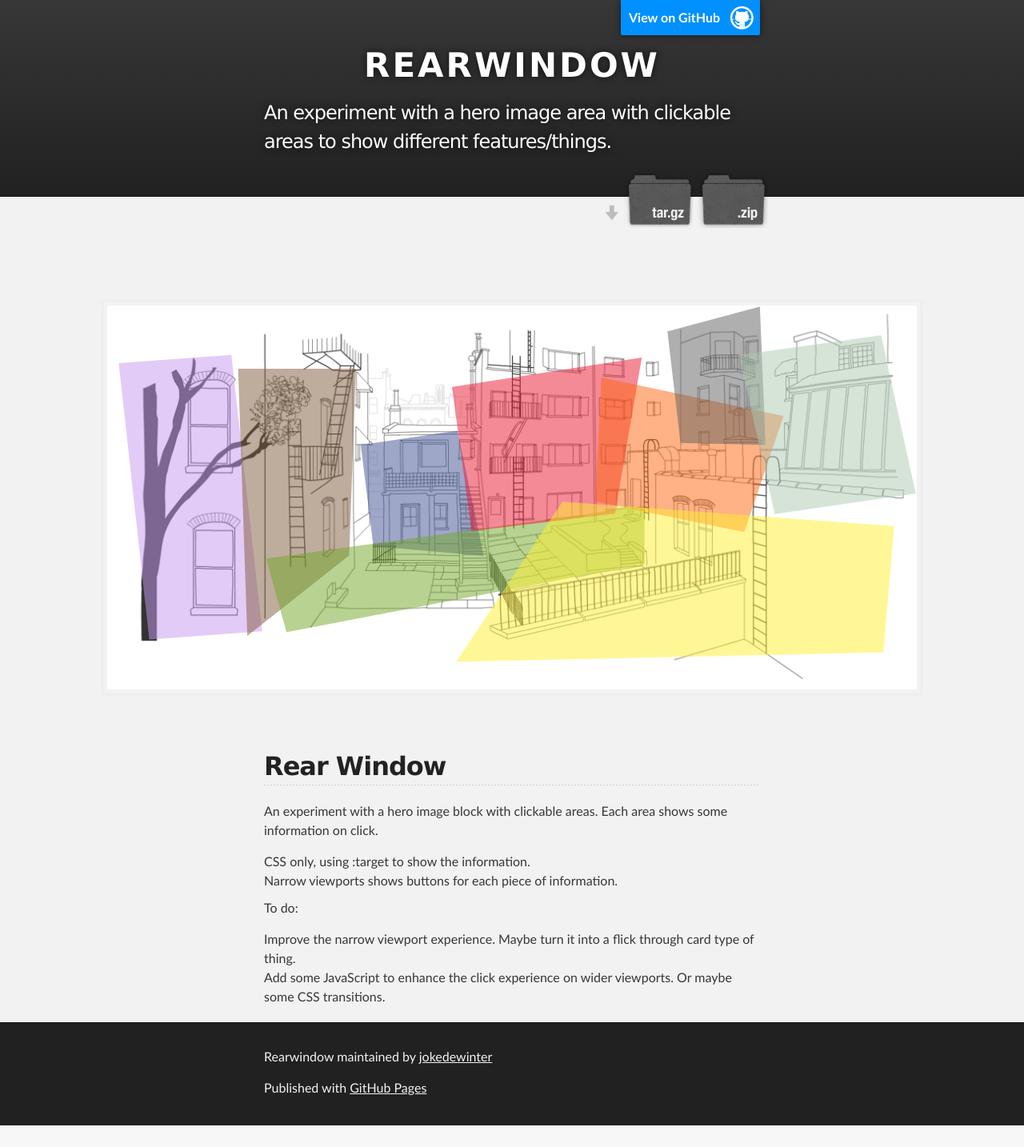
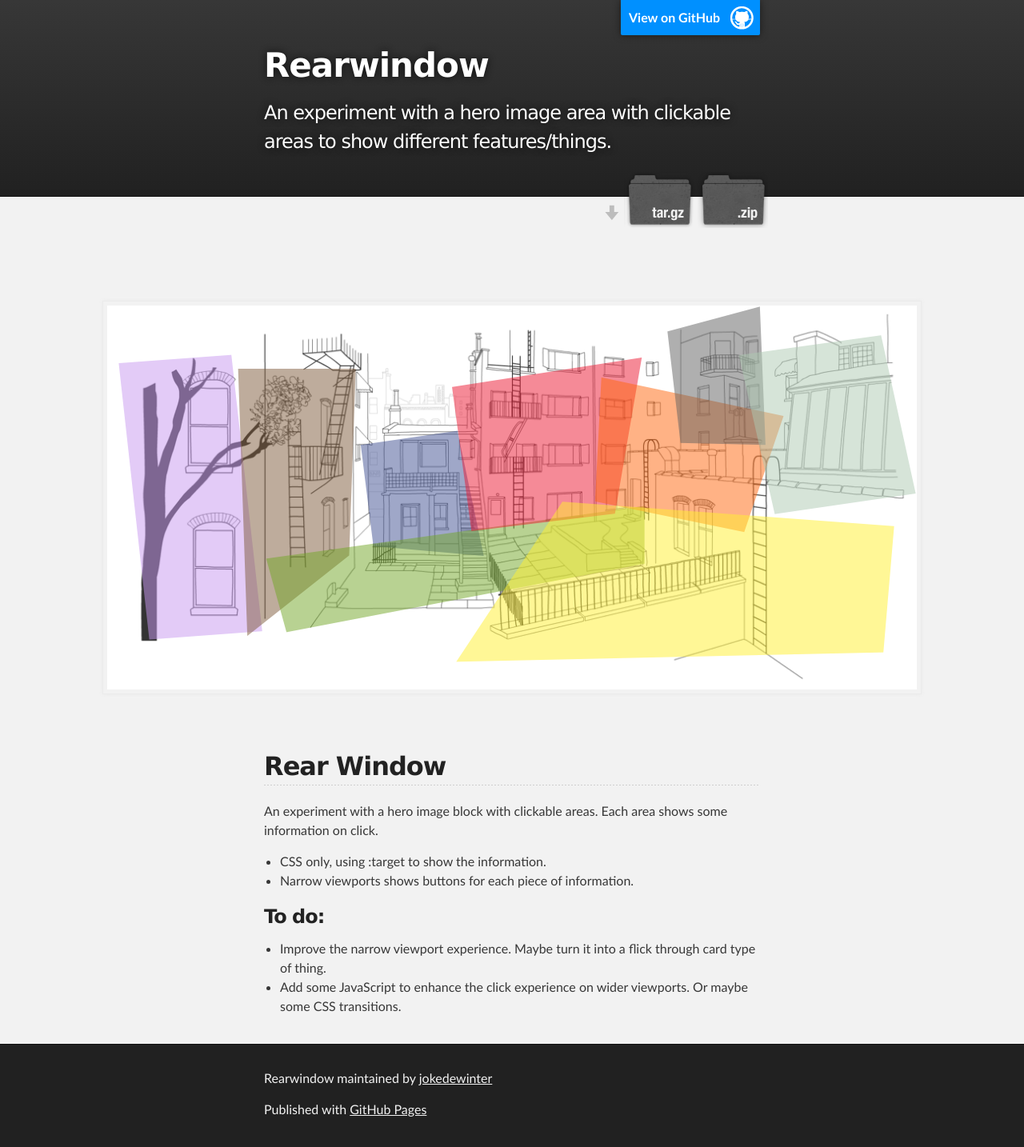
Before and after one commit to jokedewinter/rearwindow, a PHP site: page / in a window 1280 px wide. Shown: the whole page at 80% size. Before the commit the page ends 1407 px from the top, so only its background shows below. Run offline with PHP 8.4, Linux system fonts and the light colour scheme.

Commit message:
Fixing CSS overlap

```diff
--- a/index.html
+++ b/index.html
@@ -60,8 +60,7 @@
   		</section>
 
       <section id="main_content" class="inner">
-        <h2>
-<a id="rear-window" class="anchor" href="#rear-window" aria-hidden="true"><span aria-hidden="true" class="octicon octicon-link"></span></a>Rear Window</h2>
+        <h2><a id="rear-window" class="anchor" href="#rear-window" aria-hidden="true"><span aria-hidden="true" class="octicon octicon-link"></span></a>Rear Window</h2>
 
         <p>An experiment with a hero image block with clickable areas. Each area shows some information on click.</p>
 
@@ -70,7 +69,7 @@
           <li>Narrow viewports shows buttons for each piece of information.</li>
         </ul>
 
-<p>To do:</p>
+        <h3>To do:</h3>
 
         <ul>
           <li>Improve the narrow viewport experience. Maybe turn it into a flick through card type of thing.</li>
--- a/stylesheets/screen.css
+++ b/stylesheets/screen.css
@@ -24,7 +24,7 @@ Version: 1.0
  * -------------------------------------------------------------------------------------------------
  */
 
-h1 {
+.rearwindow h1 {
 	font-size: 2em;
 	text-align: center;
 	font-weight: bold;
@@ -32,7 +32,7 @@ h1 {
 	letter-spacing: 3px;
 }
 
-img {
+.rearwindow img {
 	width: auto;
 	max-width: 100%;
 	height: auto;
@@ -61,7 +61,7 @@ img {
 	position: relative;
 }
 
-ul {
+.rearwindow ul {
  list-style: none;
  margin: 0;
  padding: 0;
```
Lines whose indentation alone changed are shown as unchanged.
